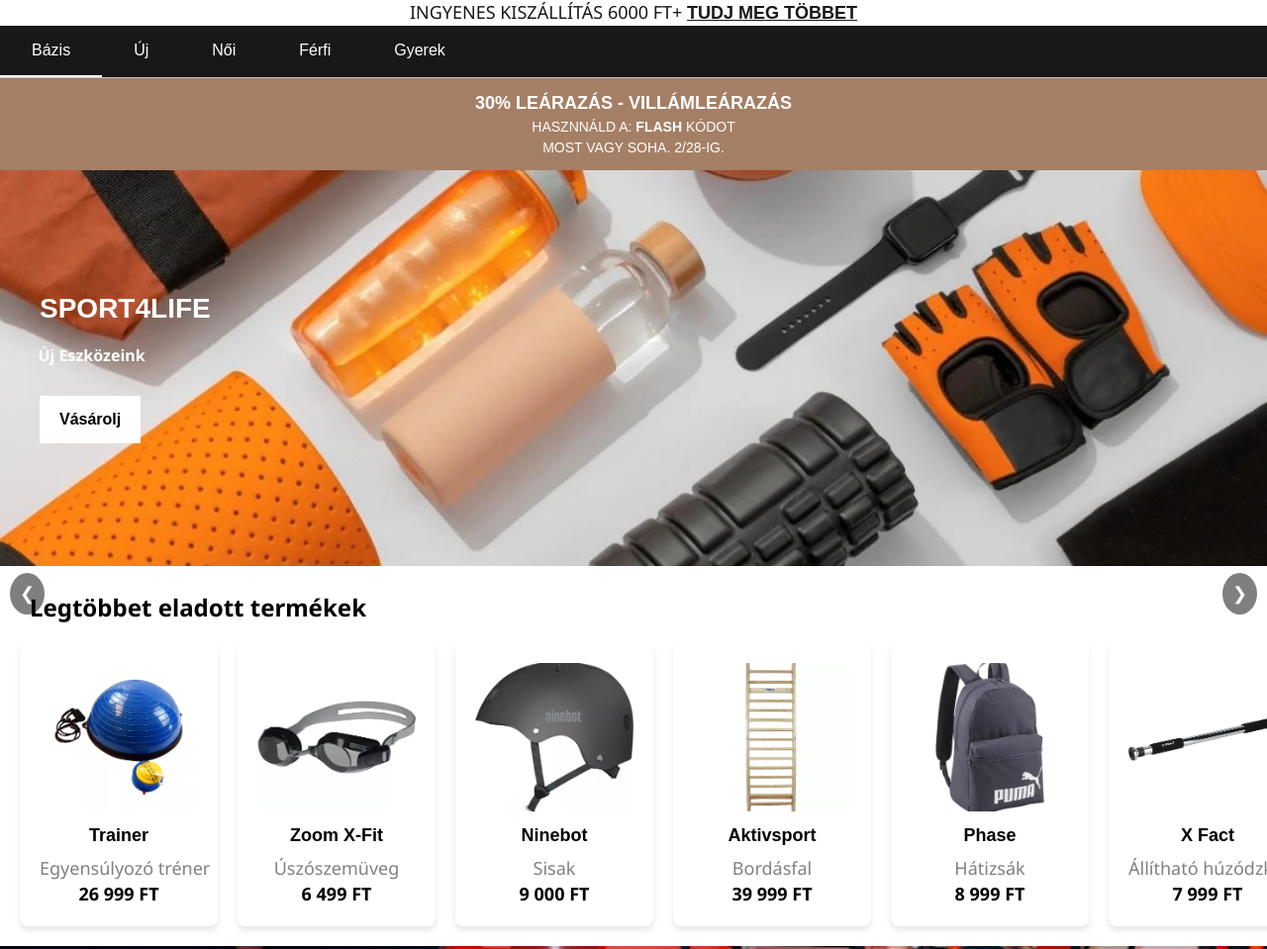
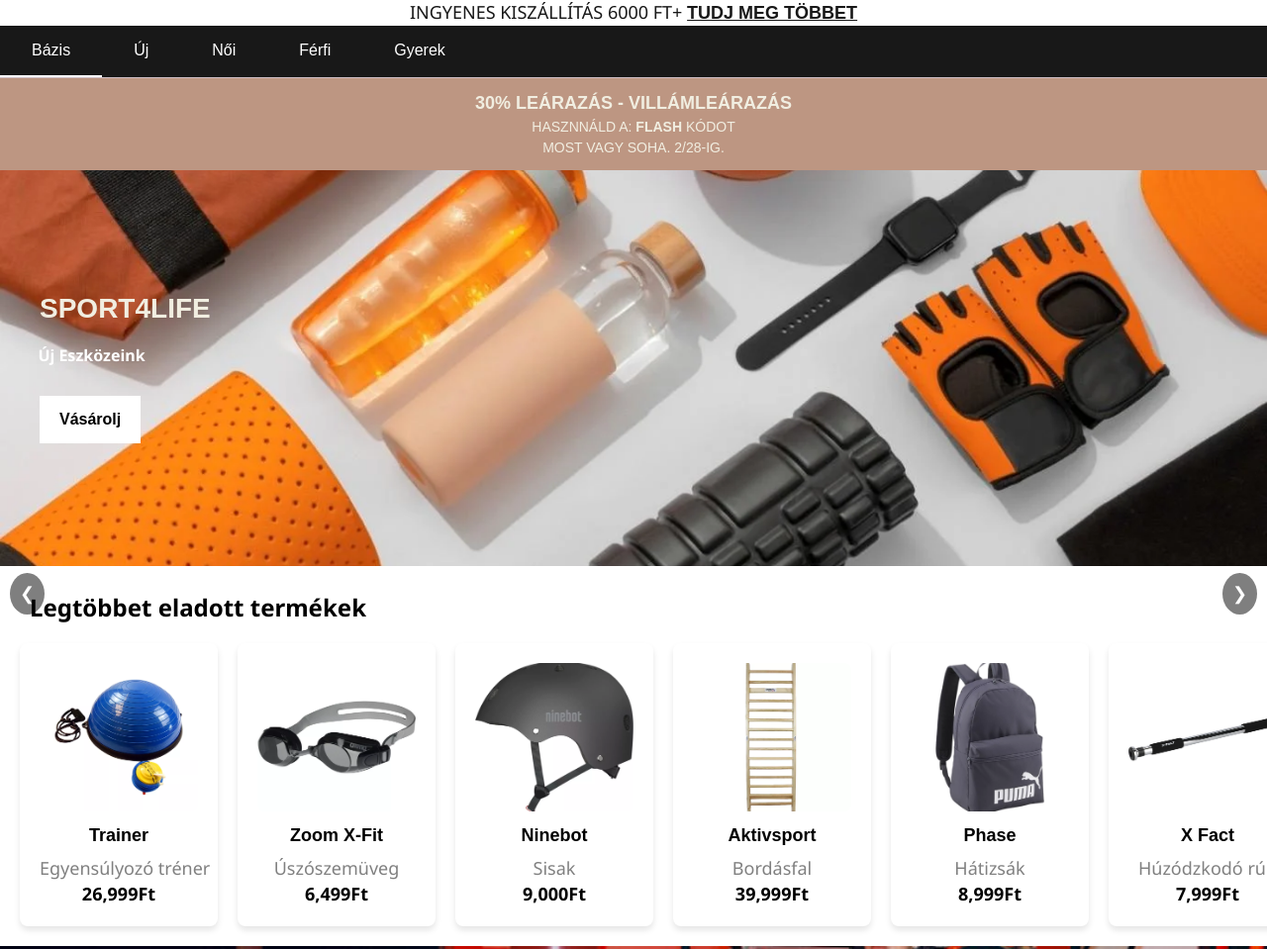
Before and after one commit to sport4life/sport4life.github.io, a plain HTML site: page index.html in a window 1280 px wide. Shown: the top 959 px of the page at 99% size. Drawn offline with Linux system fonts and the light colour scheme; a web font is replaced by a local one.

Commit message:
v1.2 Almost FInished

```diff
--- a/index.html
+++ b/index.html
@@ -68,9 +68,9 @@
 </div>
 
 <button class="arrow left-arrow" onclick="scrollProductsLeft()">&#10094;</button>
-<div class="scroll-container" id="scrollContainer">
+<a href="#"><div class="scroll-container" id="scrollContainer">
     <div class="product-list" id="productList"></div>
-</div>
+</div></a>
 <button class="arrow right-arrow" onclick="scrollProductsRight()">&#10095;</button>
 
 <div class="banner2">
@@ -82,9 +82,9 @@
 </div>
 
 <button class="sponzorarrow sponzorleft-arrow" onclick="scrollsponzorLefts()">&#10094;</button>
-<div class="sponzor-container" id="sponzorContainer">
+<a href="#"><div class="sponzor-container" id="sponzorContainer">
     <div class="sponzor-list" id="sponzorList"></div>
-</div>
+</div></a>
 <button class="sponzorarrow sponzorright-arrow" onclick="scrollsponzorRights()">&#10095;</button>
 
 <h2 class="grind">NEHÉZ MUNKÁRA TERVEZETT</h2>
@@ -165,87 +165,88 @@
 const products = [
   {
       name: "Trainer",
-      price: "26 999 FT",
+      price: "26,999Ft",
       category: "Egyensúlyozó tréner",
       image: "/mostsell/A_2613117_HB.webp"
   },
   {
       name: "Zoom X-Fit",
-      price: "6 499 FT",
+      price: "6,499Ft",
       category: "Úszószemüveg",
       image: "/mostsell/A_2898258_HB.webp"
   },
   {
       name: "Ninebot",
-      price: "9 000 FT",
+      price: "9,000Ft",
       category: "Sisak",
       image: "/mostsell/A_2964279_HB.webp"
   },
   {
       name: "Aktivsport",
-      price: "39 999 FT",
+      price: "39,999Ft",
       category: "Bordásfal",
       image: "/mostsell/A_3382736_HB.webp"
   },
   {
       name: "Phase",
-      price: "8 999 FT",
+      price: "8,999Ft",
       category: "Hátizsák",
       image: "/mostsell/A_3401371_HB.webp"
   },
   {
       name: "X Fact",
-      price: "7 999 FT",
-      category: "Állítható húzódzkodó rúd",
+      price: "7,999Ft",
+      category: "Húzódzkodó rúd",
       image: "/mostsell/A_3450266_HB.webp"
   },
   {
       name: "TA-13 Aktion",
-      price: "4 999 FT",
+      price: "4,999Ft",
       category: "Kerékpár computer",
       image: "/mostsell/A_558470_HB.webp"
   },
   {
       name: "X Fact - UNICORN",
-      price: "99 999 FT",
+      price: "99,999Ft",
       category: "Gyerek kerékpár",
       image: "/mostsell/B_558470_HB.webp"
   },
   {
-      name: "TBA",
-      price: "TBA",
-      category: "TBA",
-      image: ""
-  },  {
-      name: "TBA",
-      price: "TBA",
-      category: "TBA",
-      image: ""
-  },  {
-      name: "TBA",
-      price: "TBA",
-      category: "TBA",
-      image: ""
-  },  {
-      name: "TBA",
-      price: "TBA",
-      category: "TBA",
-      image: ""
-  },  {
-      name: "TBA",
-      price: "TBA",
-      category: "TBA",
-      image: ""
-  },  {
-      name: "TBA",
-      price: "TBA",
-      category: "TBA",
-      image: ""
-  },  {
-      name: "TBA",
-      price: "TBA",
-      category: "TBA",
-      image: ""
+      name: "X Fact",
+      price: "3,000Ft",
+      category: "Súlytárcsa",
+      image: "/mostsell/X-Fact-UTE-2X1-5kg-2285566-00-146707.jpg",
+  },
+  {
+
+      name: "Schildkröt",
+      price: "159 999 FT",
+      category: "Ping-pong asztal",
+      image: "/mostsell/B_2861055_HB.webp"
+  },
+  {
+      name: "Robust",
+      price: "86 999 FT",
+      category: "Szobakerékpár",
+      image: "/mostsell/B_2896141_HB.webp"
+  },
+{
+      name: "Aktivsport",
+      price: "21 999 FT",
+      category: "Húzódzkodó",
+      image: "/mostsell/B_3315143_HB.webp"
+  },
+  {
+      name: "Focus II",
+      price: "25 999 FT",
+      category: "Verseny darts tábla",
+      image: "/mostsell/B_3160532_HB.webp"
+  },
+  {
+      name: "Aktivsport",
+      price: "16 999 FT",
+      category: "Focikapu",
+      image: "/mostsell/B_3509772_HB.webp"
   },
 ];
 const productList = document.getElementById("productList");
@@ -322,35 +323,25 @@ const sponzor = [
       image: "speedcat/Speedcat-Piping-Women's-Sneakers2.avif"
   },
   {
-      name: "TBA",
-      price: "TBA",
-      category: "TBA",
-      image: ""
+      name: "Speedcat Ballet",
+      price: "25,000Ft",
+      category: "Női Cipőzet",
+      image: "/speedcat/Speedcat-Ballet-Leather-Women's-ShoesA.avif"
   },  {
-      name: "TBA",
-      price: "TBA",
-      category: "TBA",
-      image: ""
+      name: "Speedcat OG",
+      price: "30,000Ft",
+      category: "Gyerek Cipőzet",
+      image: "/speedcat/Speedcat-OG-Toddlers'-SneakersC.avif"
   },  {
-      name: "TBA",
-      price: "TBA",
-      category: "TBA",
-      image: ""
+      name: "Speedcat OG",
+      price: "15,000Ft",
+      category: "Gyerek Cipőzet",
+      image: "/speedcat/Speedcat-OG-Little-Kids'-SneakersD.avif"
   },  {
-      name: "TBA",
-      price: "TBA",
-      category: "TBA",
-      image: ""
-  },  {
-      name: "TBA",
-      price: "TBA",
-      category: "TBA",
-      image: ""
-  },  {
-      name: "TBA",
-      price: "TBA",
-      category: "TBA",
-      image: ""
+      name: "Speedcat OG",
+      price: "18,000Ft",
+      category: "Női Cipőzet",
+      image: "/speedcat/Speedcat-OG-Women's-SneakersB.avif"
   },
 ];
 const sponzorList = document.getElementById("sponzorList");
--- a/style.css
+++ b/style.css
@@ -1,6 +1,6 @@
 .promo-banner {
-  background-color: #a57f65;
-  color: white;
+  background-color: #bd9682;
+  color: #F1EEE1;
   text-align: center;
   padding: 15px;
   font-family: Arial, sans-serif;
@@ -183,7 +183,7 @@ u{
   padding: 20px;
 }
 .banner-content {
-  color: white;
+  color: #F1EEE1;
   max-width: 200px;
   padding: 20px;
 }
@@ -396,7 +396,7 @@ u{
   padding: 20px;
 }
 .banner-content2 {
-  color: white;
+  color: #F1EEE1;
   max-width: 400px;
   padding: 20px;
 }
@@ -444,6 +444,7 @@ u{
   font-family: Arial, sans-serif;
   color: black;
   text-align: center;
+  color: #5D91AC;
 
 }
 .grid2 {
@@ -506,7 +507,7 @@ u{
   color: #fff;
 }
 .newsletter {
-  background-color: #b69e7c;
+  background-color: #A87662;
   padding: 12px 16px;
   text-align: center;
   font-weight: bold;
@@ -517,7 +518,7 @@ u{
   margin-top: 10px;
 }
 .newsletter:hover {
-  background-color: #a1896c;
+  background-color: #A87655;
 }
 .social-icons {
   display: flex;
@@ -535,6 +536,10 @@ u{
 .divider {
   border-top: 1px solid #333;
   margin: 20px 0;
+}
+a{
+  text-decoration: none;
+  color: black;
 }
 
 @media (min-width: 768px) {
```
Also changed, not shown: mostsell/B_2861055_HB.webp (added), mostsell/B_2896141_HB.webp (added), mostsell/B_3160532_HB.webp (added), mostsell/B_3315143_HB.webp (added), mostsell/B_3509772_HB.webp (added), mostsell/X-Fact-UTE-2X1-5kg-2285566-00-146707.jpg (added), speedcat/Speedcat-Ballet-Leather-Women's-ShoesA.avif (added), speedcat/Speedcat-OG-Little-Kids'-SneakersD.avif (added), speedcat/Speedcat-OG-Toddlers'-SneakersC.avif (added), speedcat/Speedcat-OG-Women's-SneakersB.avif (added).
